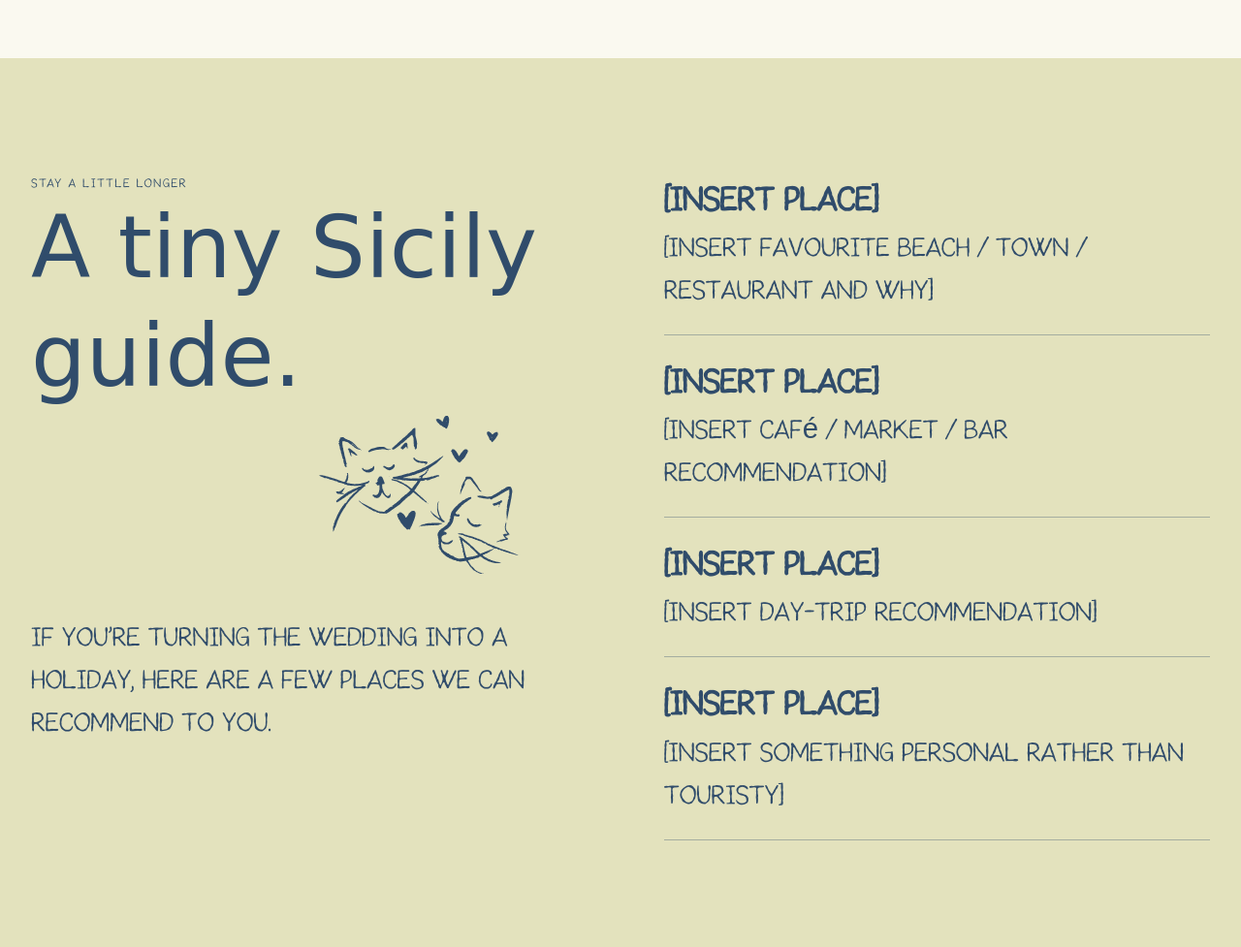
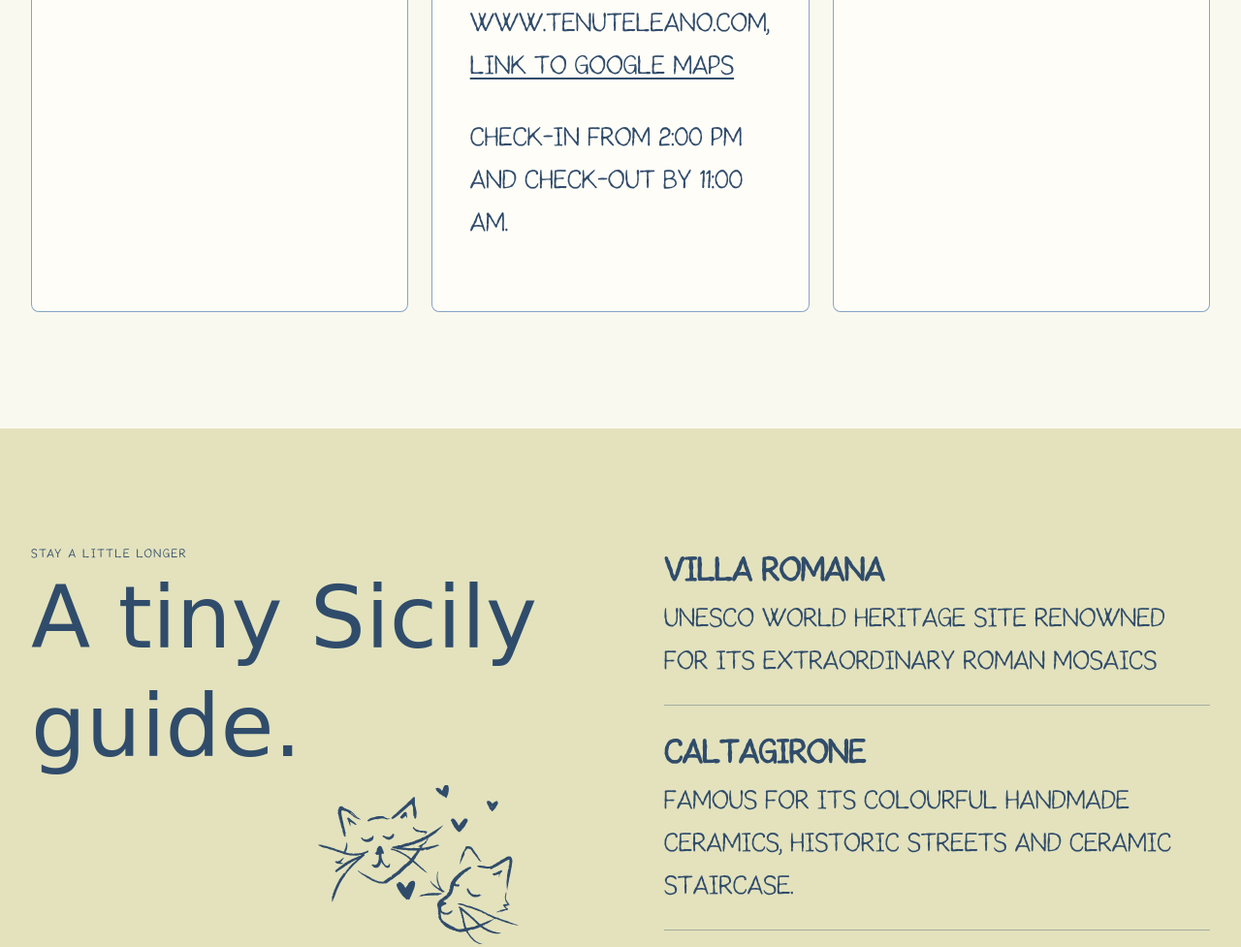
Before and after one commit to FamilySanneWander/SanneWanderWedding, a plain HTML site: page index.html in a window 1280 px wide. Shown: the part 6640-7617 px from the top of the page at 97% size. Drawn offline with Linux system fonts and the light colour scheme; a web font is replaced by a local one.

Commit message:
Revise accommodation info and add local attractions
Updated accommodation booking details and added local recommendations.

```diff
--- a/index.html
+++ b/index.html
@@ -746,7 +746,8 @@ main section, .day, footer {
             <p>There is accommodation reserved for a majority of guests at the venue, for two nights. The venue furthermore connects you with AirBnBs and accomodations exclusively reserved for our guests, a short drive into town.</p>
             <p>Let the venue know if you would like a room for two, three, four or five guests, if you plan to share a room with friends.</p>
             <p>Rooms for two people cost 120€ per night, rooms for three cost 180€ per night, and rooms for four or more cost 240 € per night. Sharing with friends gets you the best price!</p>
-            <p>Book accommodation through the venue: [Leano email, Leano number]</p>
+            <p>Book accommodation through the venue, mentioning our name and wedding date for reference: resortleano@gmail.com, www.tenuteleano.com, <a href="https://maps.app.goo.gl/yYjaEqxzyLcxNm3E7" target="_blank" rel="noopener noreferrer">Link to Google Maps</a></p>
+            <p>Check-in from 2:00 pm and check-out by 11:00 am.</p>
           </article>
           <article class="card reveal">
             <div class="eyebrow">03 · Other hotels</div>
@@ -773,10 +774,11 @@ main section, .day, footer {
           <p>If you're turning the wedding into a holiday, here are a few places we can recommend to you.</p>
         </div>
         <div class="guide-list reveal">
-          <div class="guide-item"><strong>[insert place]</strong><br>[insert favourite beach / town / restaurant and why]</div>
-          <div class="guide-item"><strong>[insert place]</strong><br>[insert café / market / bar recommendation]</div>
-          <div class="guide-item"><strong>[insert place]</strong><br>[insert day-trip recommendation]</div>
-          <div class="guide-item"><strong>[insert place]</strong><br>[insert something personal rather than touristy]</div>
+          <div class="guide-item"><strong>Villa Romana</strong><br>UNESCO World Heritage Site renowned for its extraordinary Roman mosaics</div>
+          <div class="guide-item"><strong>Caltagirone</strong><br>Famous for its colourful handmade ceramics, historic streets and ceramic staircase.</div>
+          <div class="guide-item"><strong>Agrigento & the Valley of the Temples</strong><br>One of Sicily's most known archaeological sites.</div>
+          <div class="guide-item"><strong>Syracusa</strong><br>A great destination for discovering Sicilian history, seaside restaurants and authentic local cuisine - and lots of cats.</div>
+          <div class="guide-item">If you are seeking an authentic Sicilian experience, we would also recommend olive oil tastings, traditional cooking classes or excursions through the countryside.</div>
         </div>
       </div>
     </section>
```
